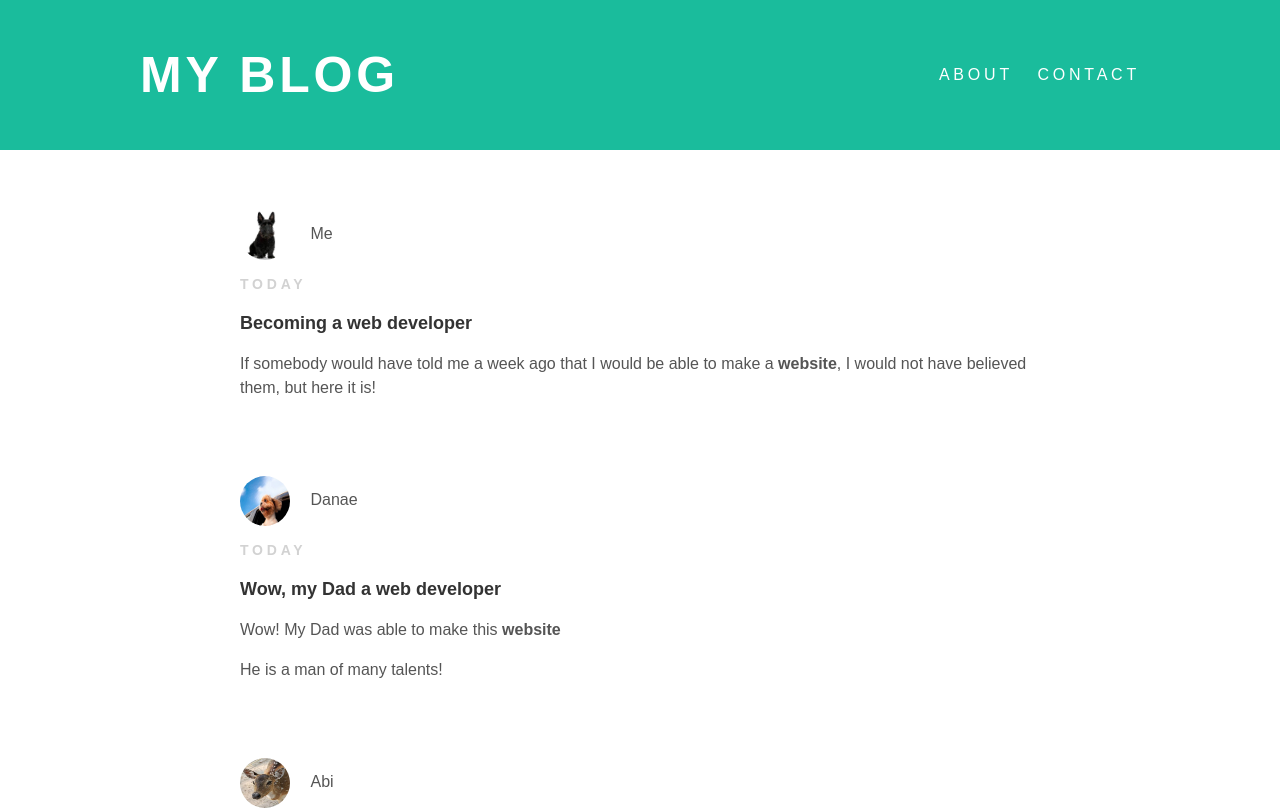
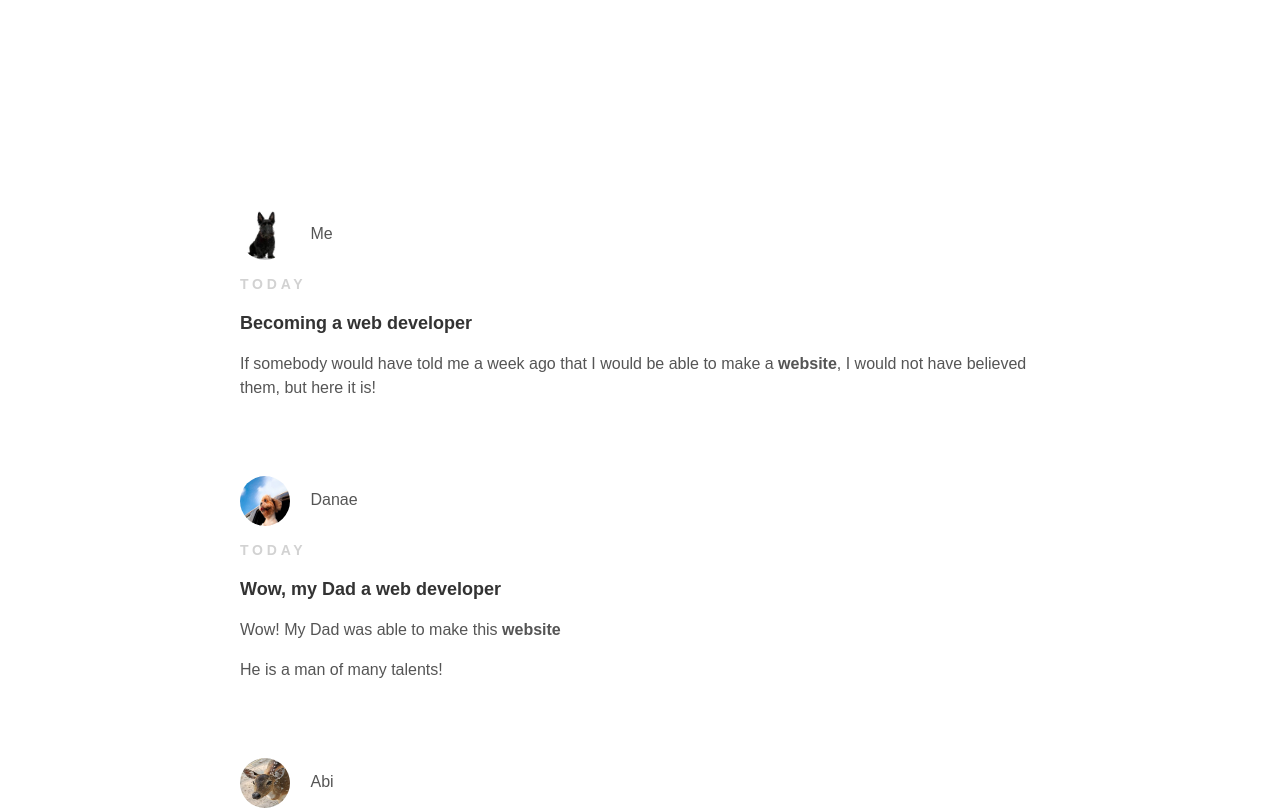
Before and after one commit to drcinnes/drcinnes.github.io, a plain HTML site: page index.html in a window 1280 px wide. Shown: the top 811 px of the page. Drawn offline with Linux system fonts and the light colour scheme; a web font is replaced by a local one.

Commit message:
Update styles.css

```diff
--- a/styles.css
+++ b/styles.css
@@ -5,7 +5,7 @@ body {
   font-family: 'Montserrat', sans-serif;
 }
 #header {
-  background-color: #1abc9c;
+  background-color: #0066fcc;
   height: 150px;
   line-height: 150px;
 }
```
